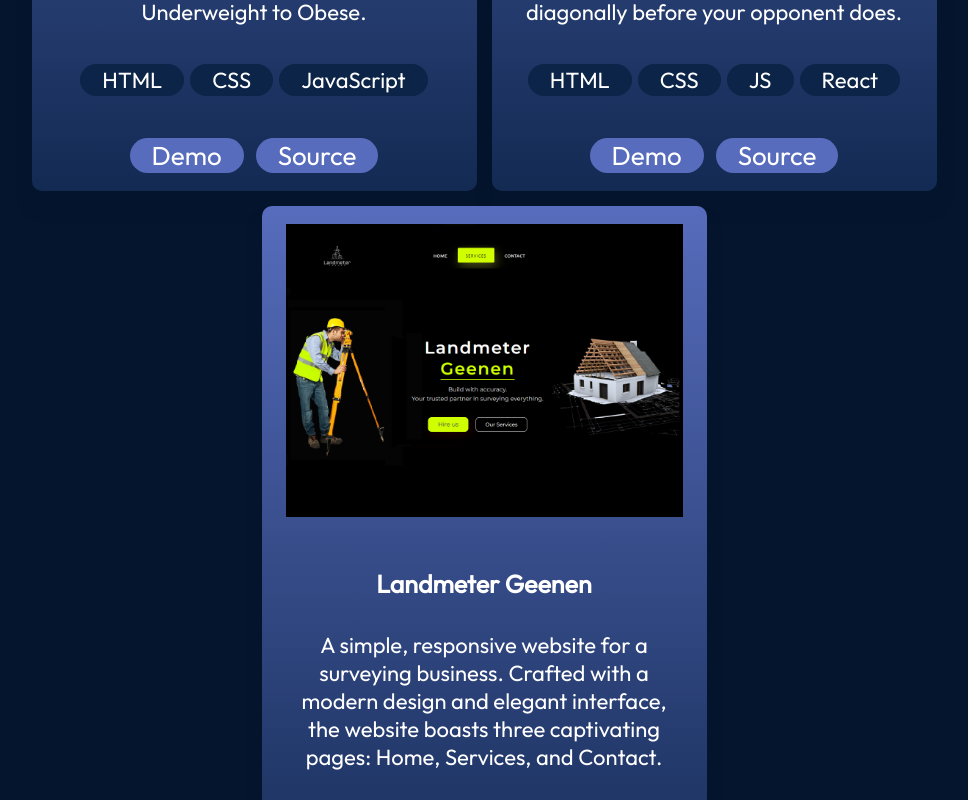
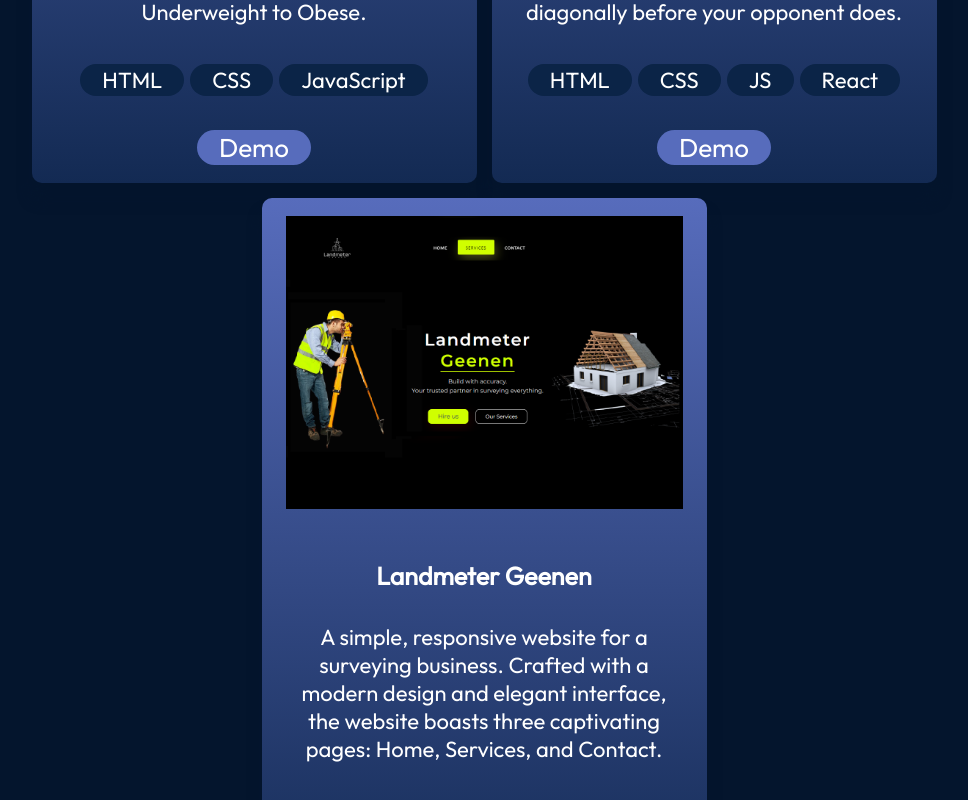
Before and after one commit to milos-95/portfolio, a React (Vite) app: page / in a window 1280 px wide. Shown: the part 3500-4300 px from the top of the page, without its empty margins (156-1124 px from the left). Built offline with nearby package versions, Linux system fonts and the light colour scheme.

Commit message:
Minor changes to Project and Project Card, plus made Demo links working

```diff
--- a/src/components/Projects/ProjectCard.jsx
+++ b/src/components/Projects/ProjectCard.jsx
@@ -27,9 +27,6 @@ function ProjectCard({
         <a href={demo} className={styles.link}>
           Demo
         </a>
-        <a href={source} className={styles.link}>
-          Source
-        </a>
       </div>
     </div>
   );
--- a/src/components/Projects/ProjectCard.module.css
+++ b/src/components/Projects/ProjectCard.module.css
@@ -48,9 +48,8 @@
 
 .links {
   width: 100%;
-  margin-top: 26px;
+  margin-top: 18px;
   display: flex;
-  gap: 12px;
   justify-content: center;
 }
 
--- a/src/components/Projects/Projects.jsx
+++ b/src/components/Projects/Projects.jsx
@@ -5,7 +5,7 @@ import ProjectCard from "./ProjectCard";
 function Projects() {
   return (
     <section className={styles.container} id="projects">
-      <h2 className={styles.title}>Projects I&apos;ve worked on</h2>
+      <h2 className={styles.title}>Projects I have worked on</h2>
       <div className={styles.projects}>
         {projects.map((project, id) => {
           return <ProjectCard key={id} project={project}></ProjectCard>;
--- a/src/data/projects.json
+++ b/src/data/projects.json
@@ -4,23 +4,20 @@
     "imageSrc": "projects/bmi-calculator-js.png",
     "description": "Based on height and weight inputs, the calculator will display the user's Body Mass Index, as well as the appropriate weight condition - ranging from Underweight to Obese.",
     "skills": ["HTML", "CSS", "JavaScript"],
-    "demo": "https://www.example.com",
-    "source": "https://www.github.com"
+    "demo": "https://milos-95.github.io/BMI-calculator/"
   },
   {
     "title": "Tic Tac Toe",
     "imageSrc": "projects/tic-tac-toe-react.png",
     "description": "A grid-based game where two players take turns marking Xs and Os in a 3x3 board. The goal is to align three of your symbols either horizontally, vertically, or diagonally before your opponent does.",
     "skills": ["HTML", "CSS", "JS", "React"],
-    "demo": "https://www.example.com",
-    "source": "https://www.github.com"
+    "demo": "https://milos-95.github.io/tic-tac-toe/"
   },
   {
     "title": "Landmeter Geenen",
     "imageSrc": "projects/landmeter-react.png",
     "description": "A simple, responsive website for a surveying business. Crafted with a modern design and elegant interface, the website boasts three captivating pages: Home, Services, and Contact.",
     "skills": ["HTML", "CSS", "React"],
-    "demo": "https://www.example.com",
-    "source": "https://www.github.com"
+    "demo": "https://milos-95.github.io/landmeter-geenen/"
   }
 ]
```
